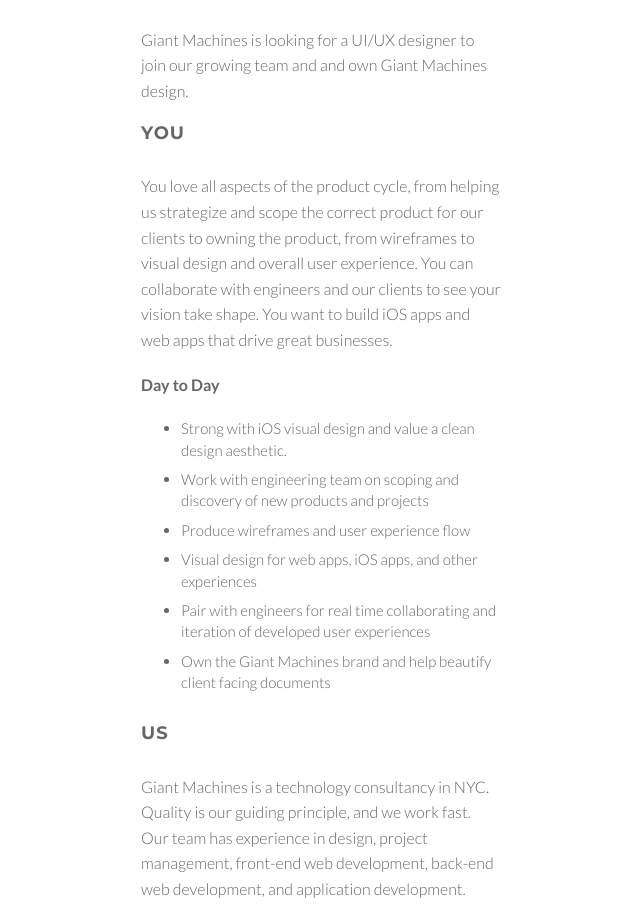
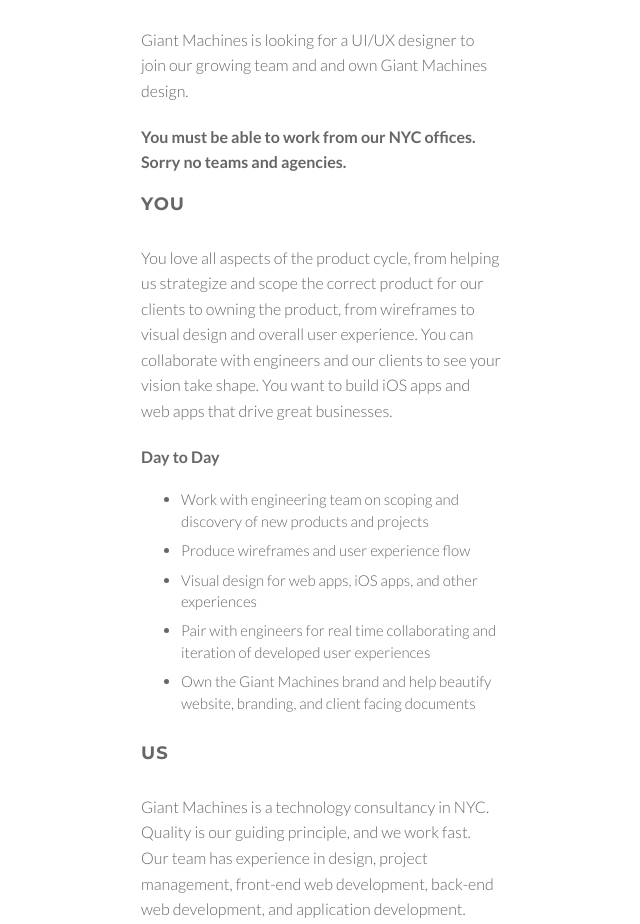
Before and after one commit to aberels/giantmachines.github.io, a plain HTML site: page index.html in a window 1280 px wide. Shown: the part 3111-4035 px from the top of the page, without its empty margins (319-959 px from the left). Drawn offline with Linux system fonts and the light colour scheme.

Commit message:
Adding in new description

```diff
--- a/index.html
+++ b/index.html
@@ -524,18 +524,19 @@
                <div class="col-lg-4 col-lg-offset-4" style="text-align: left;">
                   <h3>UI/UX Designer</h3>
                   <p>Giant Machines is looking for a UI/UX designer to join our growing team and and own Giant Machines design.</p>
+                  <p><strong>You must be able to work from our NYC offices. Sorry no teams and agencies.</strong></p>
 
                   <h4>You</h4>
                   <p>You love all aspects of the product cycle, from helping us strategize and scope the correct product for our clients to owning the product, from wireframes to visual design and overall user experience.  You can collaborate with engineers and our clients to see your vision take shape.  You want to build iOS apps and web apps that drive great businesses.</p>
 
+
                   <p><strong>Day to Day</strong></p>
                   <ul>
-                    <li>Strong with iOS visual design and value a clean design aesthetic.</l1>
                     <li>Work with engineering team on scoping and discovery of new products and projects</li>
                     <li>Produce wireframes and user experience flow</li>
                     <li>Visual design for web apps, iOS apps, and other experiences</li>
                     <li>Pair with engineers for real time collaborating and iteration of developed user experiences</li>
-                    <li>Own the Giant Machines brand and help beautify client facing documents</li>
+                    <li>Own the Giant Machines brand and help beautify website, branding, and client facing documents</li>
                   </ul>
 
                   <h4>Us</h4>
```
